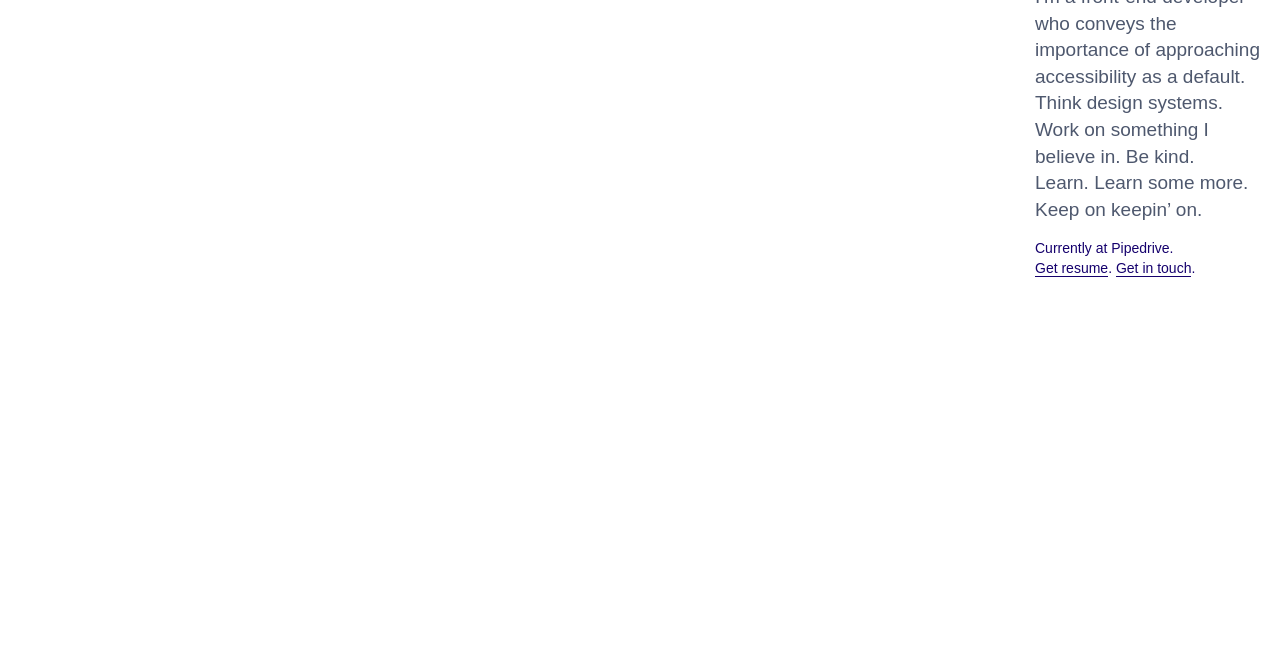
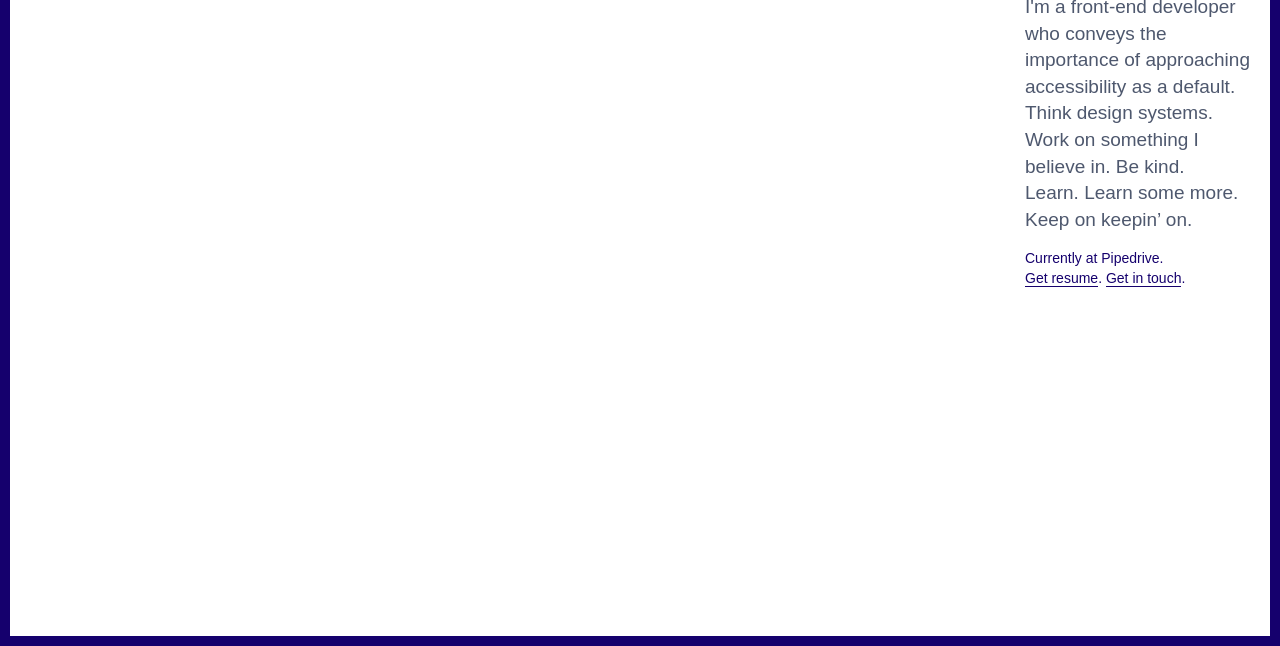
Before and after one commit to bmpinto/bmpinto.com, a plain HTML site: page index.html in a window 1280 px wide. Shown: the part 154-800 px from the top of the page. Drawn offline with Linux system fonts and the light colour scheme; a web font is replaced by a local one.

Commit message:
Add page border

```diff
--- a/index.html
+++ b/index.html
@@ -25,12 +25,14 @@
         }
 
         body {
+            box-sizing: border-box;
             height: 100%;
             margin: 0;
             padding: 0;
             font-family: Muli, sans-serif;
             font-weight: 200;
             color: #15006d;
+            border: 10px solid #15006d;
             background: #fff;
         }
 
```
